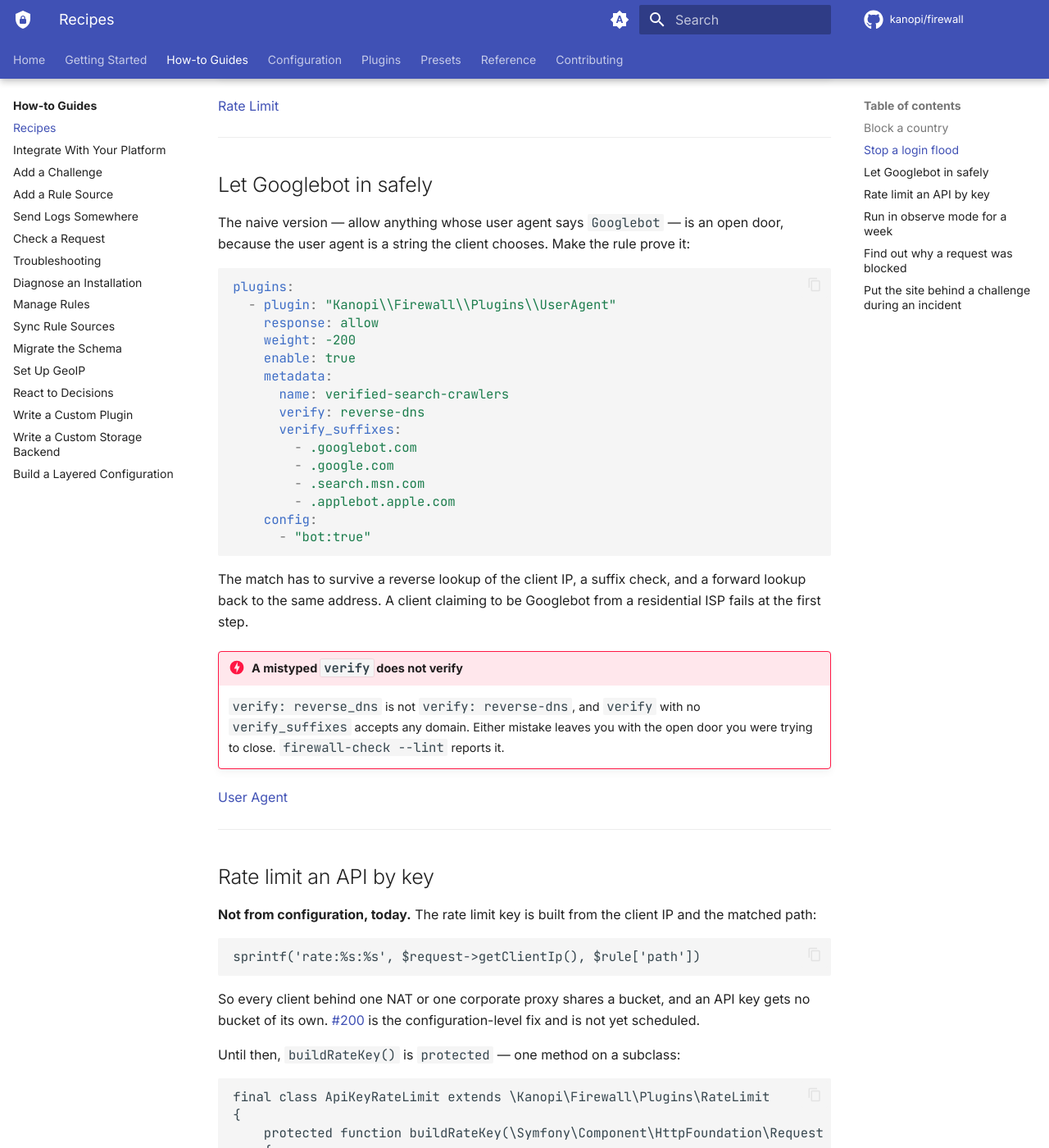
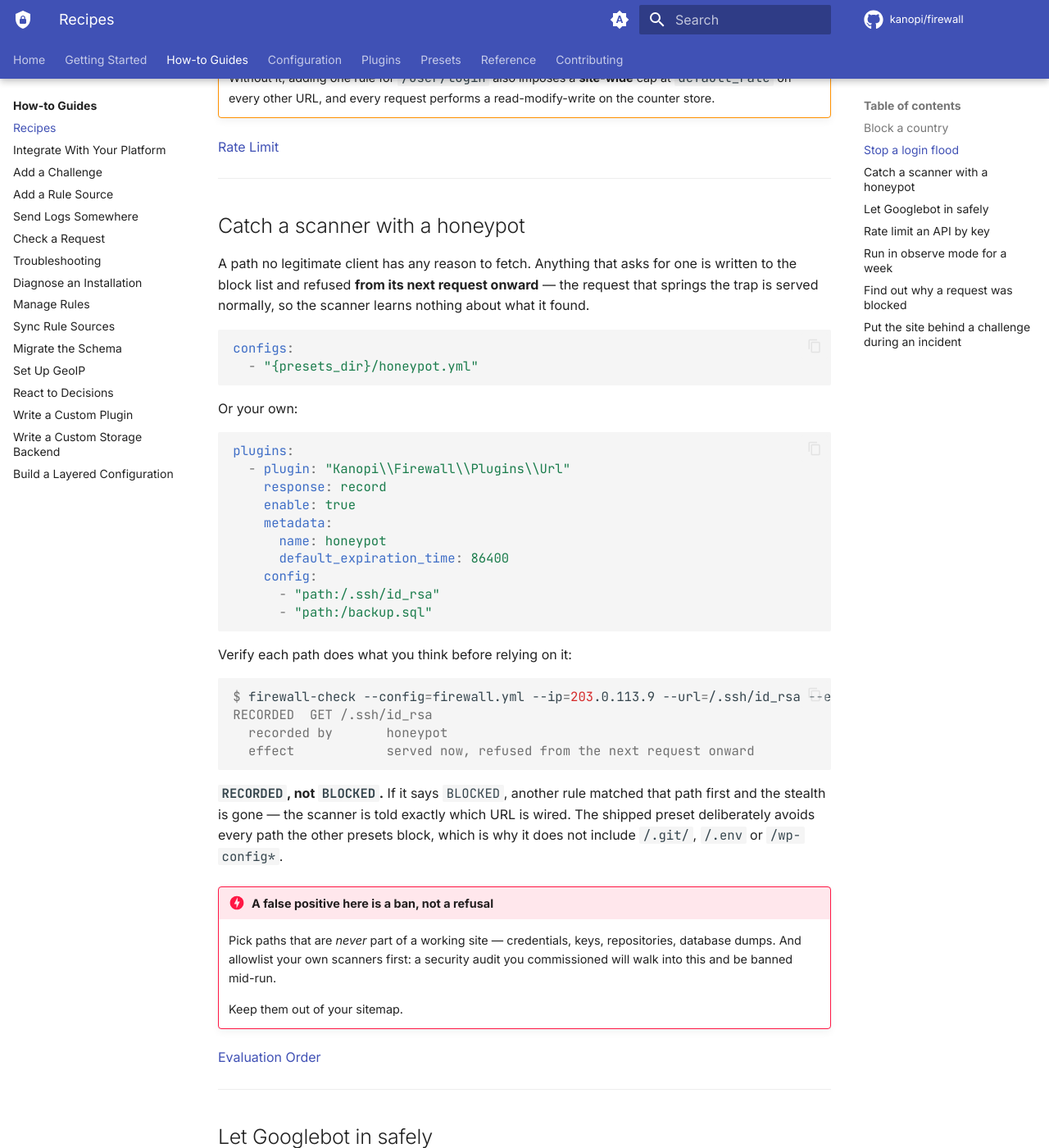
Before and after one commit to kanopi/firewall, an MkDocs documentation site: the page built from docs/how-to/recipes.md, in a window 1280 px wide and 1400 px high, scrolled down 1892 px. Shown: the whole window at 82% size. Built offline with MkDocs 1.6.1 and Material for MkDocs 9.7.7, drawn with Linux system fonts in a browser that asks for light colours; comment, search, counter and statistics services are not loaded; the version menu is left out; some of the changed text lies outside the part shown.

Commit message:
feat(honeypot): ship a honeypot preset, and report recorded verdicts (#202)

````diff
--- a/docs/how-to/recipes.md
+++ b/docs/how-to/recipes.md
@@ -7,6 +7,7 @@ configuration and a link to the reference behind it.
 |---|---|
 | [Block a country](#block-a-country) | GeoLocation |
 | [Stop a login flood](#stop-a-login-flood) | Rate Limit |
+| [Catch a scanner with a honeypot](#catch-a-scanner-with-a-honeypot) | `response: record` |
 | [Let Googlebot in safely](#let-googlebot-in-safely) | User Agent + reverse-DNS verification |
 | [Rate limit an API by key](#rate-limit-an-api-by-key) | Not configurable yet — see below |
 | [Run in observe mode for a week](#run-in-observe-mode-for-a-week) | Mode |
@@ -74,6 +75,58 @@ plugins:
     counter store.
 
 [Rate Limit](../plugins/rate-limit.md)
+
+---
+
+## Catch a scanner with a honeypot
+
+A path no legitimate client has any reason to fetch. Anything that asks for one is written
+to the block list and refused **from its next request onward** — the request that springs
+the trap is served normally, so the scanner learns nothing about what it found.
+
+```yaml
+configs:
+  - "{presets_dir}/honeypot.yml"
+```
+
+Or your own:
+
+```yaml
+plugins:
+  - plugin: "Kanopi\\Firewall\\Plugins\\Url"
+    response: record
+    enable: true
+    metadata:
+      name: honeypot
+      default_expiration_time: 86400
+    config:
+      - "path:/.ssh/id_rsa"
+      - "path:/backup.sql"
+```
+
+Verify each path does what you think before relying on it:
+
+```console
+$ firewall-check --config=firewall.yml --ip=203.0.113.9 --url=/.ssh/id_rsa --explain
+RECORDED  GET /.ssh/id_rsa
+  recorded by       honeypot
+  effect            served now, refused from the next request onward
+```
+
+**`RECORDED`, not `BLOCKED`.** If it says `BLOCKED`, another rule matched that path first and
+the stealth is gone — the scanner is told exactly which URL is wired. The shipped preset
+deliberately avoids every path the other presets block, which is why it does not include
+`/.git/`, `/.env` or `/wp-config*`.
+
+!!! danger "A false positive here is a ban, not a refusal"
+
+    Pick paths that are *never* part of a working site — credentials, keys, repositories,
+    database dumps. And allowlist your own scanners first: a security audit you commissioned
+    will walk into this and be banned mid-run.
+
+    Keep them out of your sitemap.
+
+[Evaluation Order](../reference/evaluation-order.md#refusing-and-recording-are-separate)
 
 ---
 
````
Also changed, not shown: docs/presets/available.md (+16 -0 lines), presets/CHANGELOG.md (+1 -0 lines), presets/README.md (+1 -0 lines), 4 other files.
